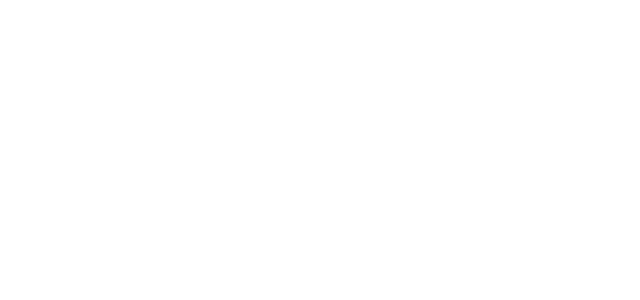
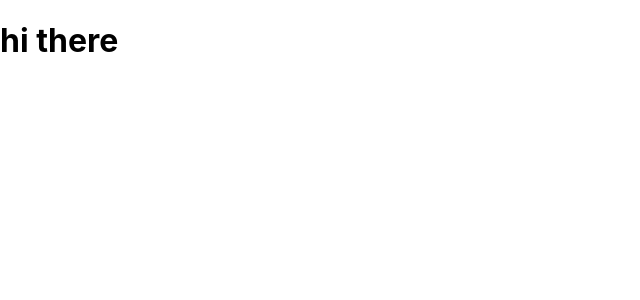
Before and after one commit to DavidWalker-hub/Color-Project, a React (Create React App) app: page /palette/flat-ui-colors-american/americanriver in a window 1280 px wide. Shown: the top 300 px of the page, without its empty margins (0-640 px from the left). Built offline with nearby package versions, Linux system fonts and the light colour scheme.

Commit message:
add single color palette and link

```diff
--- a/src/App.js
+++ b/src/App.js
@@ -4,6 +4,7 @@
 import Palette from './Palette';
 import seedColors from './seedColors';
 import { generatePalette } from './ColorHelpers';
+import SingleColorPalette from './SingleColorPalette';
 
 class App extends Component {
 	findPalette(id) {
@@ -22,6 +23,7 @@
 						<Palette palette={generatePalette(this.findPalette(routeProps.match.params.id))} />
 					)}
 				/>
+				<Route exact path="/palette/:paletteId/:colorId" render={() => <SingleColorPalette />} />
 			</Switch>
 			// 	<div>
 			// 	<Palette palette={generatePalette(seedColors[4])} />
--- a/src/ColorBox.js
+++ b/src/ColorBox.js
@@ -1,4 +1,5 @@
 import React, { Component } from 'react';
+import { Link } from 'react-router-dom';
 import { CopyToClipboard } from 'react-copy-to-clipboard';
 import './ColorBox.css';
 
@@ -14,7 +15,7 @@
 		});
 	}
 	render() {
-		const { name, background } = this.props;
+		const { name, background, moreUrl } = this.props;
 		const { copied } = this.state;
 		return (
 			<CopyToClipboard text={background} onCopy={this.changeCopyState}>
@@ -30,7 +31,9 @@
 						</div>
 						<button className="copy-button">Copy</button>
 					</div>
-					<span className="see-more">MORE</span>
+					<Link to={moreUrl} onClick={(e) => e.stopPropagation()}>
+						<span className="see-more">MORE</span>
+					</Link>
 				</div>
 			</CopyToClipboard>
 		);
--- a/src/Palette.js
+++ b/src/Palette.js
@@ -19,10 +19,15 @@
 		this.setState({ format: val });
 	}
 	render() {
-		const { colors, paletteName, emoji } = this.props.palette;
+		const { colors, paletteName, emoji, id } = this.props.palette;
 		const { level, format } = this.state;
 		const colorBoxes = colors[level].map((color) => (
-			<ColorBox background={color[format]} key={color.id} name={color.name} />
+			<ColorBox
+				background={color[format]}
+				key={color.id}
+				name={color.name}
+				moreUrl={`/palette/${id}/${color.id}`}
+			/>
 		));
 		return (
 			<div className="Palette">
--- /dev/null
+++ b/src/SingleColorPalette.js
@@ -0,0 +1,13 @@
+import React, { Component } from 'react';
+
+class SingleColorPalette extends Component {
+	render() {
+		return (
+			<div>
+				<h1>hi there</h1>
+			</div>
+		);
+	}
+}
+
+export default SingleColorPalette;
```
Also changed, not shown: 1 other file (tests, documents, lock files or other folders).
